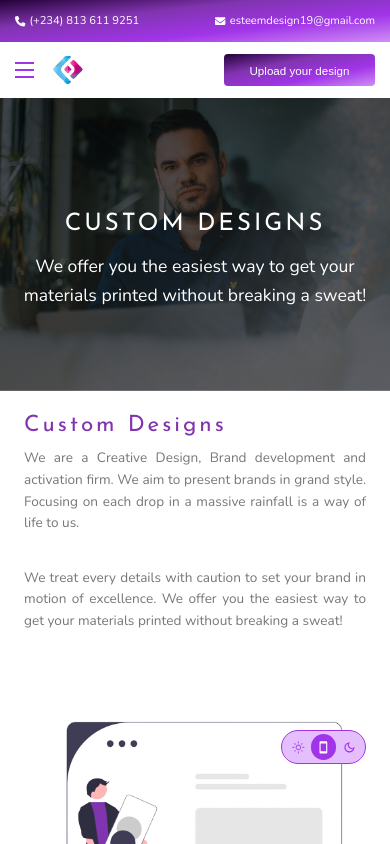
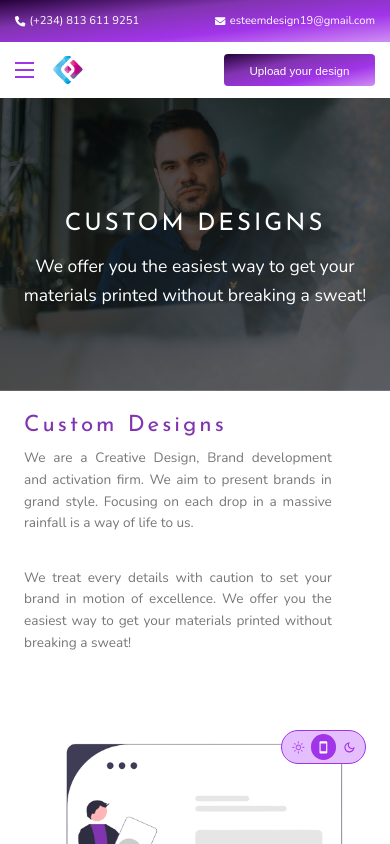
Before and after one commit to esteemayo/next-idesignx, a Next.js app: page /designs in a window 390 px wide. Shown: the top 844 px of the page. Built offline with nearby package versions, Linux system fonts and the light colour scheme.

Commit message:
feat: add media query

```diff
--- a/src/components/layouts/DesignsLayout.tsx
+++ b/src/components/layouts/DesignsLayout.tsx
@@ -26,7 +26,7 @@
   }
 
   @media only screen and (max-width: 43.75em) {
-    grid-template-rows: 55vw;
+    grid-template-rows: 55vw 55vw;
   }
 
   @media only screen and (max-width: 34.375em) {
```
Also changed, not shown: src/components/Mission.tsx (+4 -4 lines).
